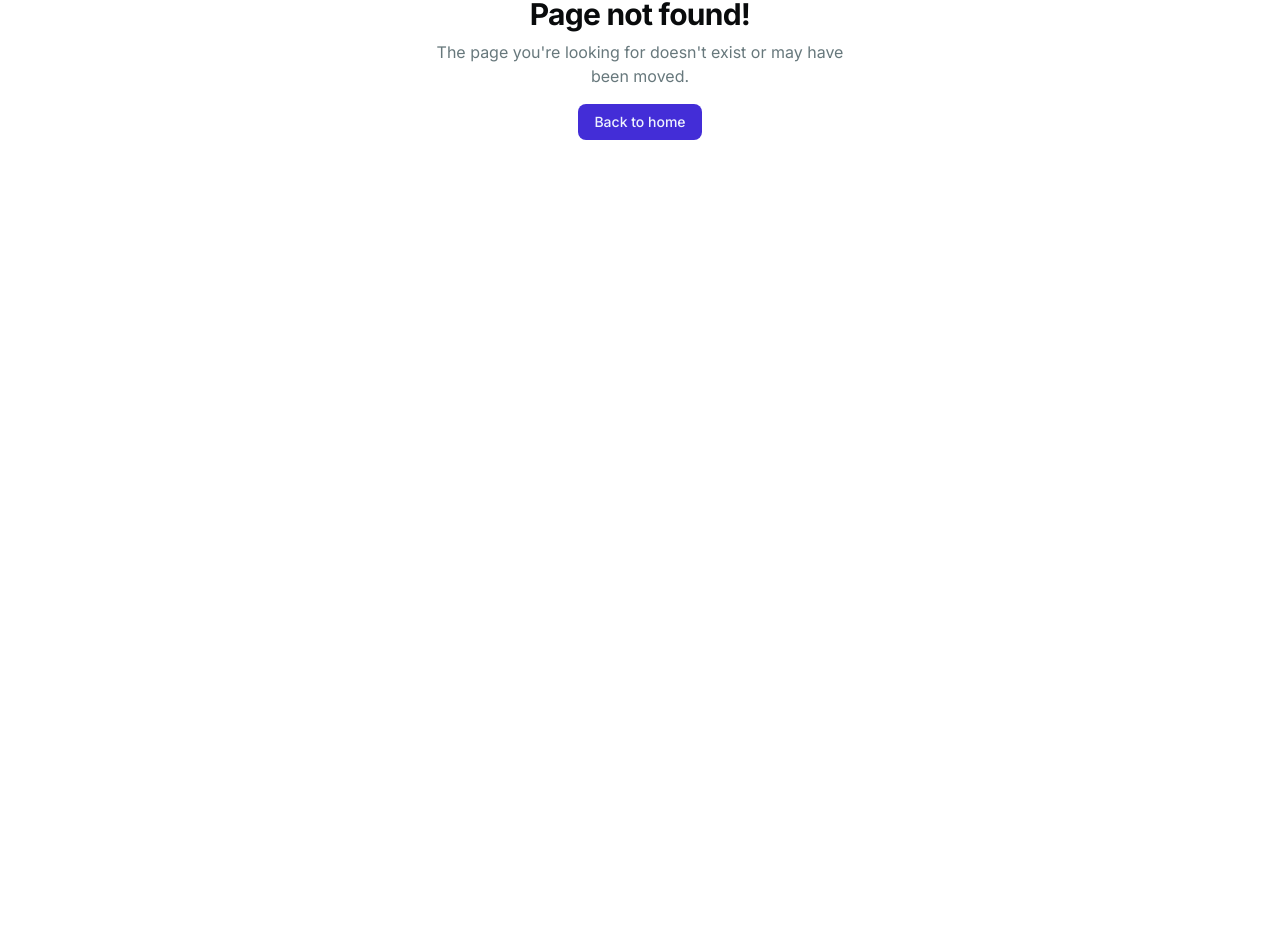
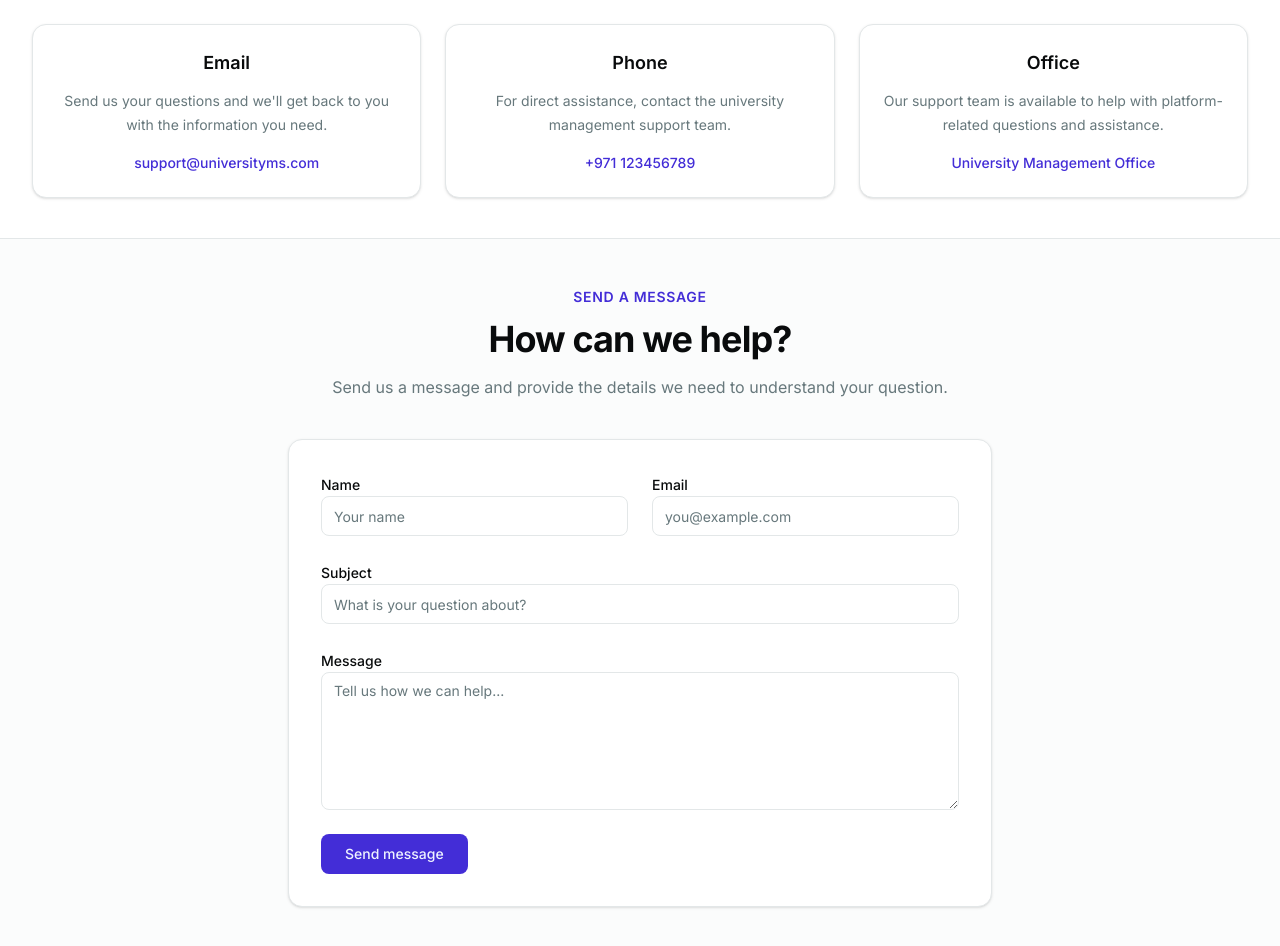
Before and after one commit to AsifHossain22/University-Management-System-App, a Next.js app: page /contact in a window 1280 px wide. Before the commit this address had no page. Shown: the part 346-1292 px from the top of the page. Before the commit the page ends 800 px from the top, so only its background shows below. Built offline with nearby package versions, Linux system fonts and the light colour scheme.

Commit message:
Completed Contact Page: Hero Section, Contact Information Section, Contact Form Section & Support Section

```diff
--- /dev/null
+++ b/src/app/(public)/contact/page.tsx
@@ -0,0 +1,172 @@
+export default function ContactPage() {
+  return (
+    <>
+      {/* Hero */}
+      <section className="border-b py-10 sm:py-12">
+        <div className="mx-auto max-w-4xl px-4 text-center sm:px-6 lg:px-8">
+          <p className="text-sm font-semibold uppercase tracking-wider text-primary">
+            Contact us
+          </p>
+
+          <h1 className="mt-3 text-4xl font-bold tracking-tight sm:text-5xl">
+            We&apos;re here to help
+          </h1>
+
+          <p className="mx-auto mt-6 max-w-2xl text-lg leading-8 text-muted-foreground">
+            Have a question about the university management platform? Get in
+            touch with us and we&apos;ll help you find the information you need.
+          </p>
+        </div>
+      </section>
+
+      {/* ContactInformation */}
+      <section className="border-b py-16 sm:py-10">
+        <div className="mx-auto max-w-7xl px-4 sm:px-6 lg:px-8">
+          <div className="grid gap-6 md:grid-cols-3">
+            <article className="rounded-xl border bg-card p-6 text-center shadow-sm">
+              <h2 className="text-lg font-semibold">Email</h2>
+
+              <p className="mt-3 text-sm leading-6 text-muted-foreground">
+                Send us your questions and we&apos;ll get back to you with the
+                information you need.
+              </p>
+
+              <p className="mt-4 text-sm font-medium text-primary">
+                support@universityms.com
+              </p>
+            </article>
+
+            <article className="rounded-xl border bg-card p-6 text-center shadow-sm">
+              <h2 className="text-lg font-semibold">Phone</h2>
+
+              <p className="mt-3 text-sm leading-6 text-muted-foreground">
+                For direct assistance, contact the university management support
+                team.
+              </p>
+
+              <p className="mt-4 text-sm font-medium text-primary">
+                +971 123456789
+              </p>
+            </article>
+
+            <article className="rounded-xl border bg-card p-6 text-center shadow-sm">
+              <h2 className="text-lg font-semibold">Office</h2>
+
+              <p className="mt-3 text-sm leading-6 text-muted-foreground">
+                Our support team is available to help with platform-related
+                questions and assistance.
+              </p>
+
+              <p className="mt-4 text-sm font-medium text-primary">
+                University Management Office
+              </p>
+            </article>
+          </div>
+        </div>
+      </section>
+
+      {/* ContactForm */}
+      <section className="border-b bg-muted/30 py-10 sm:py-12">
+        <div className="mx-auto max-w-3xl px-4 sm:px-6 lg:px-8">
+          <div className="text-center">
+            <p className="text-sm font-semibold uppercase tracking-wider text-primary">
+              Send a message
+            </p>
+
+            <h2 className="mt-3 text-3xl font-bold tracking-tight sm:text-4xl">
+              How can we help?
+            </h2>
+
+            <p className="mt-4 text-muted-foreground">
+              Send us a message and provide the details we need to understand
+              your question.
+            </p>
+          </div>
+
+          <div className="mt-10 rounded-xl border bg-card p-6 shadow-sm sm:p-8">
+            <form className="space-y-6">
+              <div className="grid gap-6 sm:grid-cols-2">
+                <div className="space-y-2">
+                  <label htmlFor="name" className="text-sm font-medium">
+                    Name
+                  </label>
+
+                  <input
+                    id="name"
+                    name="name"
+                    type="text"
+                    placeholder="Your name"
+                    className="flex h-10 w-full rounded-md border border-input bg-background px-3 py-2 text-sm outline-none transition-colors placeholder:text-muted-foreground focus:border-primary"
+                  />
+                </div>
+
+                <div className="space-y-2">
+                  <label htmlFor="email" className="text-sm font-medium">
+                    Email
+                  </label>
+
+                  <input
+                    id="email"
+                    name="email"
+                    type="email"
+                    placeholder="you@example.com"
+                    className="flex h-10 w-full rounded-md border border-input bg-background px-3 py-2 text-sm outline-none transition-colors placeholder:text-muted-foreground focus:border-primary"
+                  />
+                </div>
+              </div>
+
+              <div className="space-y-2">
+                <label htmlFor="subject" className="text-sm font-medium">
+                  Subject
+                </label>
+
+                <input
+                  id="subject"
+                  name="subject"
+                  type="text"
+                  placeholder="What is your question about?"
+                  className="flex h-10 w-full rounded-md border border-input bg-background px-3 py-2 text-sm outline-none transition-colors placeholder:text-muted-foreground focus:border-primary"
+                />
+              </div>
+
+              <div className="space-y-2">
+                <label htmlFor="message" className="text-sm font-medium">
+                  Message
+                </label>
+
+                <textarea
+                  id="message"
+                  name="message"
+                  rows={6}
+                  placeholder="Tell us how we can help..."
+                  className="flex min-h-32 w-full resize-y rounded-md border border-input bg-background px-3 py-2 text-sm outline-none transition-colors placeholder:text-muted-foreground focus:border-primary"
+                />
+              </div>
+
+              <button
+                type="submit"
+                className="inline-flex h-10 w-full items-center justify-center rounded-md bg-primary px-6 text-sm font-medium text-primary-foreground transition-colors hover:bg-primary/90 sm:w-auto"
+              >
+                Send message
+              </button>
+            </form>
+          </div>
+        </div>
+      </section>
+
+      {/* Support */}
+      <section className="py-10 sm:py-12">
+        <div className="mx-auto max-w-3xl px-4 text-center sm:px-6 lg:px-8">
+          <h2 className="text-3xl font-bold tracking-tight sm:text-4xl">
+            Need help with the platform?
+          </h2>
+
+          <p className="mt-4 text-muted-foreground">
+            Explore the platform features to understand how academic and
+            administrative workflows are organized.
+          </p>
+        </div>
+      </section>
+    </>
+  );
+}
```
